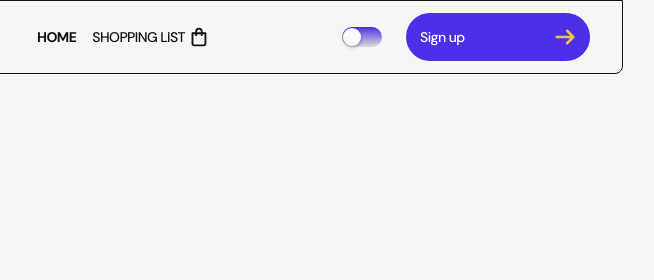
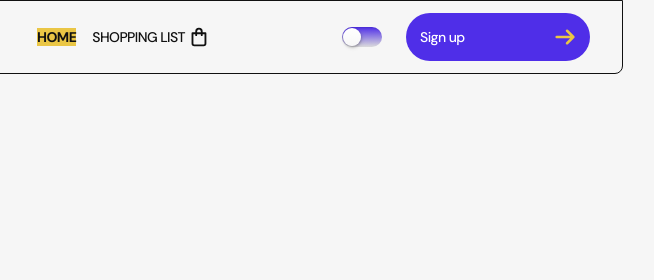
Before and after one commit to Evgeniy-Popov-98/Bookshelf_team-OnlyUP, a website built with Vite: page src/main-shoppinglist.html in a window 1280 px wide. Shown: the top 280 px of the page, 401-1055 px from the left. Built offline with nearby package versions, Linux system fonts and the light colour scheme.

Commit message:
Update header.css

```diff
--- a/src/css/header.css
+++ b/src/css/header.css
@@ -76,9 +76,8 @@
     padding: 8px 16px;
     width: 72px;
     height: 34px;
-
   }
-  .active{
+  .active {
     background: #eac645;
   }
   .hhome-text {
@@ -89,6 +88,7 @@
     text-transform: uppercase;
     color: --text-color;
     cursor: pointer;
+    background: #eac645;
   }
 
   .hshopping-btn {
```
